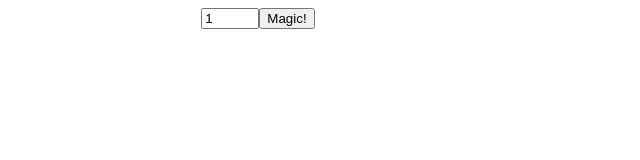
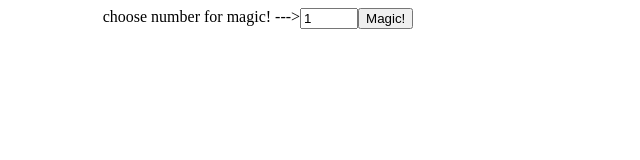
Before and after one commit to Bitvala/Etch, a plain HTML site: page index.html in a window 1280 px wide. Shown: the whole page, without its empty margins (0-640 px from the left). Drawn offline with nearby package versions, Linux system fonts and the light colour scheme.

Commit message:
Update index.html

```diff
--- a/index.html
+++ b/index.html
@@ -7,7 +7,7 @@
 	<script type="text/javascript" src="application.js"></script>
 </head>
 <body>
-	<div id="pwettyButton">
+	<div id="pwettyButton"> choose number for magic! --->
 		<input type="number" id="myNumber" value="1">
 		<button id="myButt">Magic!</button>
 	</div>
```
